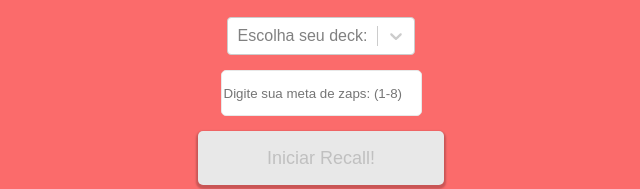
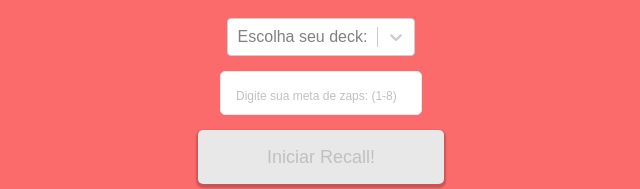
Before and after one commit to FranciscoCarmo/projeto8-zaprecall, a React (Create React App) app: page / in a window 1280 px wide. Shown: the part 435-624 px from the top of the page, without its empty margins (319-959 px from the left). Built offline with nearby package versions, Linux system fonts and the light colour scheme; a web font is replaced by a local one.

Commit message:
adiciona o bonus do desktop

```diff
--- a/public/style.css
+++ b/public/style.css
@@ -99,6 +99,10 @@ h1 {
   font-size: 16px;
 }
 
+.question .seta {
+  cursor: pointer;
+}
+
 .question.front,
 .question.back {
   min-height: 131px;
@@ -115,6 +119,7 @@ h1 {
 
   bottom: 10px;
   right: 10px;
+  cursor: pointer;
 }
 
 .question p {
@@ -265,12 +270,42 @@ h1 {
 
 .minPoints {
   height: 42px;
-  width: 195px;
+  width: 170px;
   margin-bottom: 15px;
   border: solid 1px #e8e8e8;
   border-radius: 5px;
+
+  color: #fb6b6b;
+  font-size: 20px;
+  padding: 0 15px;
+}
+
+.minPoints::placeholder {
+  color: #c0c0c0;
+  font-size: 12px;
 }
 
 .hidden {
   display: none !important;
 }
+
+@media (max-width: 614px) {
+  .question {
+    width: 567px;
+    height: 91px;
+
+    /* padding: 0 20px; */
+    margin-bottom: 25px;
+    display: flex;
+    align-items: center;
+    justify-content: space-between;
+
+    background-color: white;
+
+    border-radius: 5px;
+    box-shadow: 0 2px 2px 2px rgb(0, 0, 0, 0.2);
+
+    font-weight: bold;
+    font-size: 24px;
+  }
+}
--- a/src/OneQuestion.js
+++ b/src/OneQuestion.js
@@ -24,6 +24,7 @@ export default function OneQuestion({
         <div className="question closed ">
           <p>Pergunta {index + 1}</p>
           <CaretForwardOutline
+            className="seta"
             onClick={() => setIsOpen(true)}
             color={"#00000"}
             height="30px"
```
